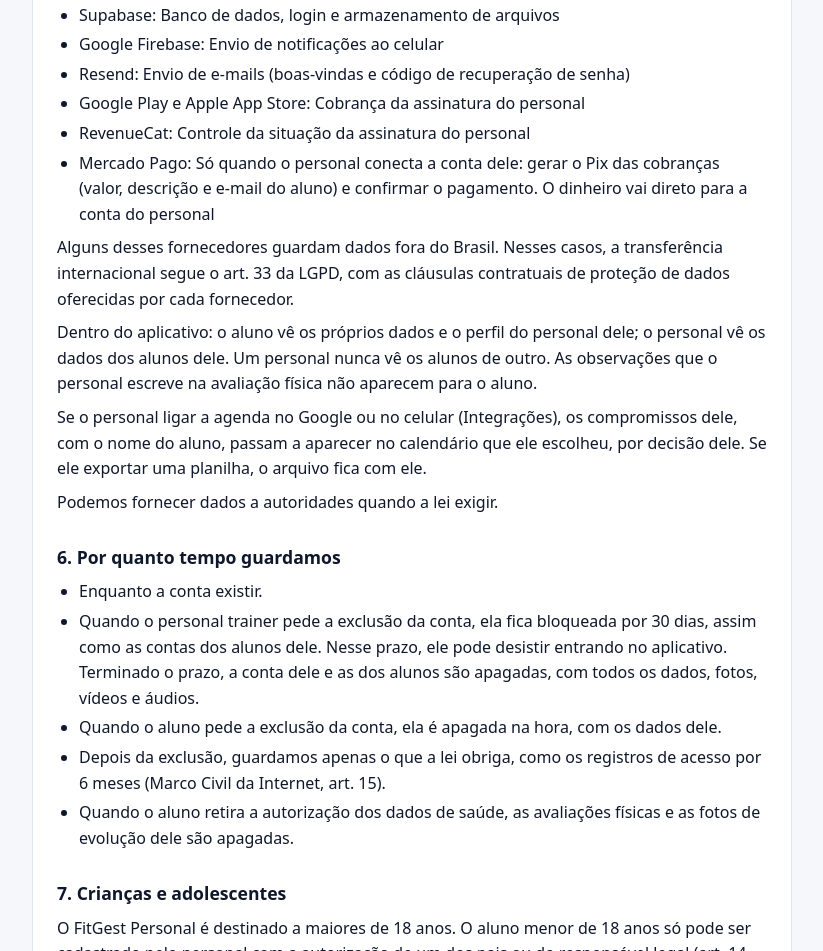
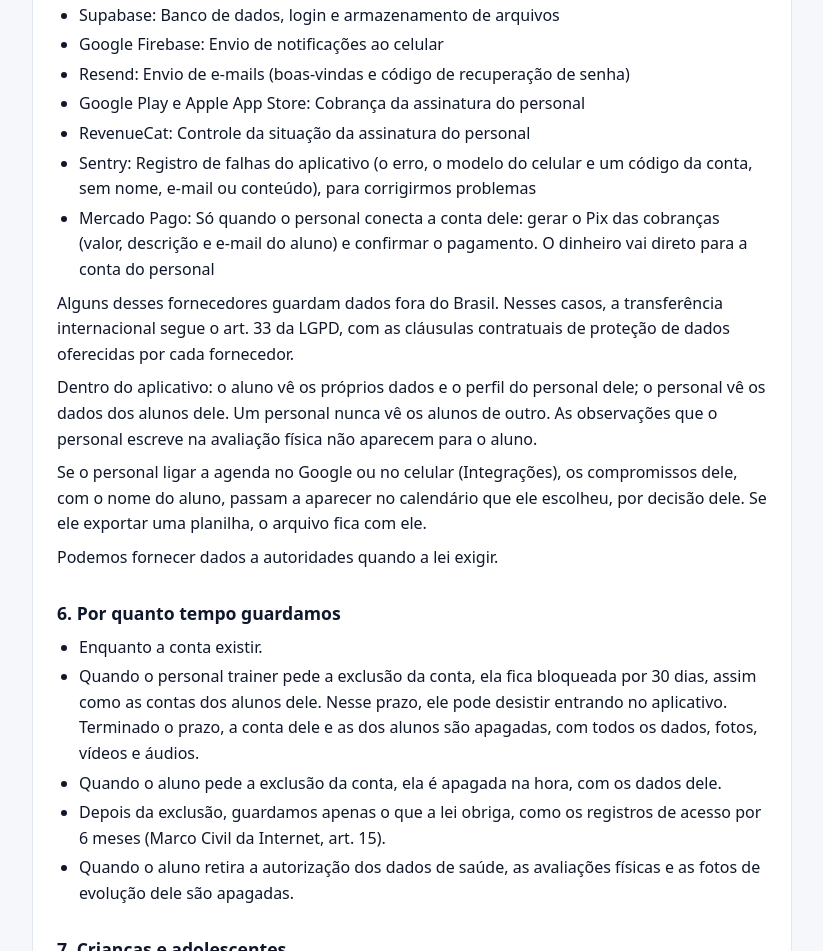
Before and after one commit to ZyamHunter/fitgest-legal, a plain HTML site: page privacidade.html in a window 1280 px wide. Shown: the part 2147-3098 px from the top of the page, without its empty margins (228-1051 px from the left). Drawn offline with Linux system fonts and the light colour scheme.

Commit message:
Sentry na Política de Privacidade
Co-Authored-By: Claude Opus 5.5 <noreply@anthropic.com>

```diff
--- a/privacidade.html
+++ b/privacidade.html
@@ -79,6 +79,7 @@
 <li>Resend: Envio de e-mails (boas-vindas e código de recuperação de senha)</li>
 <li>Google Play e Apple App Store: Cobrança da assinatura do personal</li>
 <li>RevenueCat: Controle da situação da assinatura do personal</li>
+<li>Sentry: Registro de falhas do aplicativo (o erro, o modelo do celular e um código da conta, sem nome, e-mail ou conteúdo), para corrigirmos problemas</li>
 <li>Mercado Pago: Só quando o personal conecta a conta dele: gerar o Pix das cobranças (valor, descrição e e-mail do aluno) e confirmar o pagamento. O dinheiro vai direto para a conta do personal</li>
 </ul>
 <p>Alguns desses fornecedores guardam dados fora do Brasil. Nesses casos, a transferência internacional segue o art. 33 da LGPD, com as cláusulas contratuais de proteção de dados oferecidas por cada fornecedor.</p>
```
